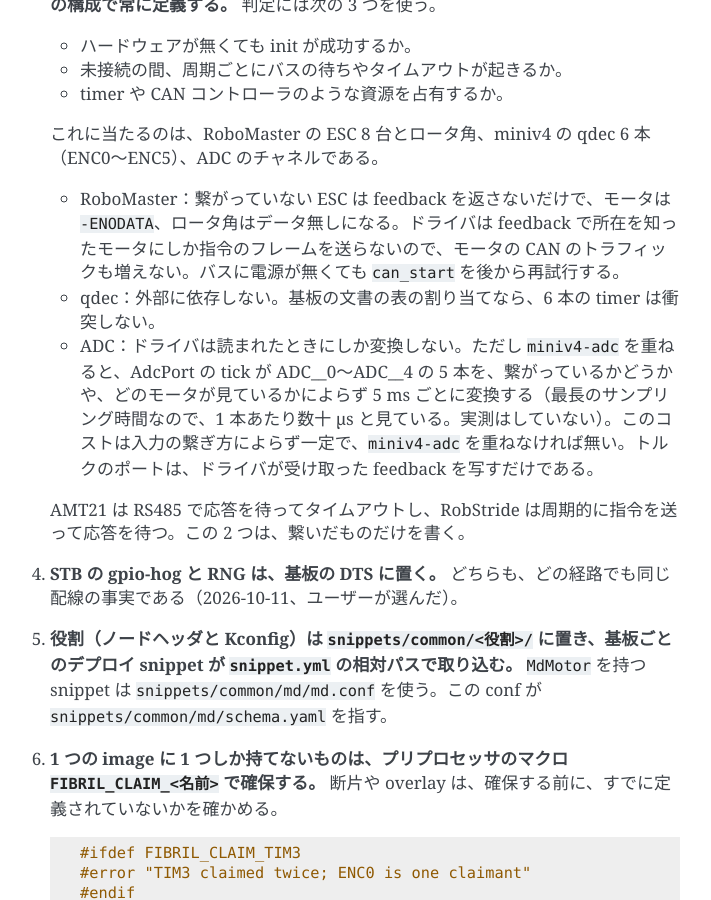
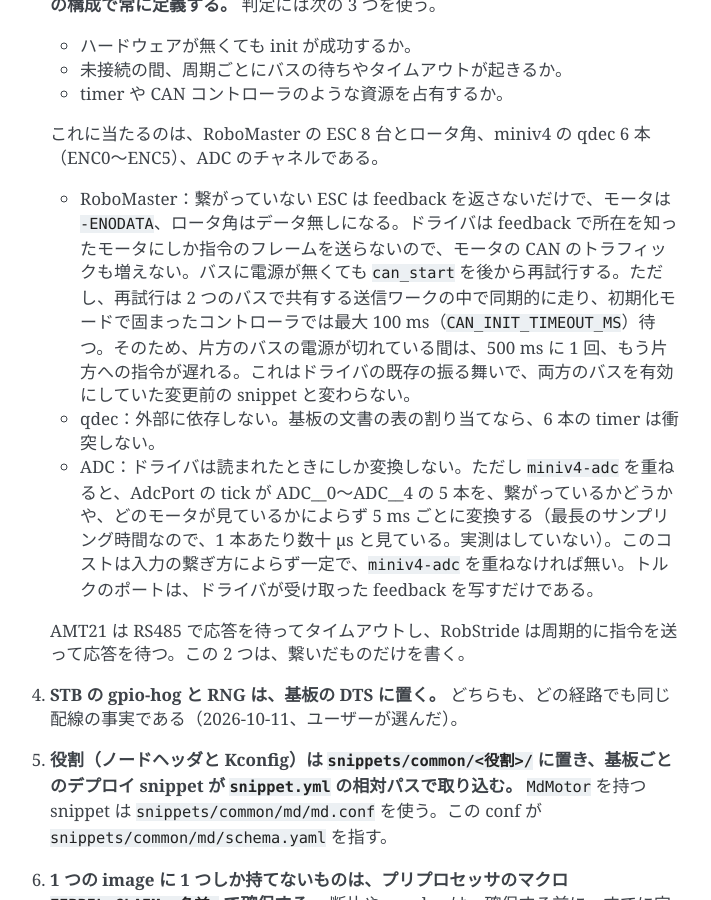
Before and after one commit to ForteFibre/fibril_zephyr, a Sphinx documentation site: the page built from doc/adr/0014-snippet-hardware-fragments.md, in a window 1280 px wide and 900 px high, scrolled down 1592 px. Shown: the whole window, without its empty margins (400-1111 px from the left). Built offline with Sphinx 7.4.7, drawn with Linux system fonts in a browser that asks for light colours; some of the changed text lies outside the part shown.

Commit message:
docs: レビューの指摘に合わせ、トルクのポートとバスの再試行の説明を正す
- 繋がっているモータは、fcan-md-motor に並べていなくても feedback を
  返すので、トルクのポートにはサンプルが出る。サンプル無しになるのは
  未接続、offline、stale のときだけである。
- 電源の無いバスの再試行は、2 つのバスで共有する送信ワークの中で
  同期的に走り、最大 100 ms 待つ。「ほかのバスにコストが無い」は
  誤りだった。ドライバの既存の振る舞いで、変更前の snippet と同じ。
- ADR 0013 の schema のパスを、移動先に合わせる。
- qdec.dtsi の「only never counts」を書き直す。

Co-Authored-By: Claude Opus 5.5 (1M context) <noreply@anthropic.com>

```diff
--- a/doc/adr/0014-snippet-hardware-fragments.md
+++ b/doc/adr/0014-snippet-hardware-fragments.md
@@ -42,7 +42,7 @@ miniv4 のデプロイ snippet が 4 つになった時点で、overlay には
    - timer や CAN コントローラのような資源を占有するか。
 
    これに当たるのは、RoboMaster の ESC 8 台とロータ角、miniv4 の qdec 6 本（ENC0〜ENC5）、ADC のチャネルである。
-   - RoboMaster：繋がっていない ESC は feedback を返さないだけで、モータは `-ENODATA`、ロータ角はデータ無しになる。ドライバは feedback で所在を知ったモータにしか指令のフレームを送らないので、モータの CAN のトラフィックも増えない。バスに電源が無くても `can_start` を後から再試行する。
+   - RoboMaster：繋がっていない ESC は feedback を返さないだけで、モータは `-ENODATA`、ロータ角はデータ無しになる。ドライバは feedback で所在を知ったモータにしか指令のフレームを送らないので、モータの CAN のトラフィックも増えない。バスに電源が無くても `can_start` を後から再試行する。ただし、再試行は 2 つのバスで共有する送信ワークの中で同期的に走り、初期化モードで固まったコントローラでは最大 100 ms（`CAN_INIT_TIMEOUT_MS`）待つ。そのため、片方のバスの電源が切れている間は、500 ms に 1 回、もう片方への指令が遅れる。これはドライバの既存の振る舞いで、両方のバスを有効にしていた変更前の snippet と変わらない。
    - qdec：外部に依存しない。基板の文書の表の割り当てなら、6 本の timer は衝突しない。
    - ADC：ドライバは読まれたときにしか変換しない。ただし `miniv4-adc` を重ねると、AdcPort の tick が ADC__0〜ADC__4 の 5 本を、繋がっているかどうかや、どのモータが見ているかによらず 5 ms ごとに変換する（最長のサンプリング時間なので、1 本あたり数十 µs と見ている。実測はしていない）。このコストは入力の繋ぎ方によらず一定で、`miniv4-adc` を重ねなければ無い。トルクのポートは、ドライバが受け取った feedback を写すだけである。
 
@@ -77,7 +77,8 @@ miniv4 のデプロイ snippet が 4 つになった時点で、overlay には
 別の基板に RoboMaster を載せるときは、`dts/fibril/<board>/robomaster.dtsi` に `cans` を書くだけで済む。
 
 `miniv4-adc` は、どの `miniv4-md-*` とも組める。
-駆動しないモータのトルクのポートは、サンプル無しとして読める。
+トルクのポートは、モータが繋がっていない、offline、または feedback が古いときにサンプル無しになる。
+繋がっているモータは、`fcan-md-motor` に並べていなくても feedback を返すので、そのポートにはサンプルが出る。
 以前の `miniv4-adc-ext5` の構成では、ROS に見える `adc{i}` が 5 個から 13 個に増え、ADC__0 のポートは 0 から 8 になった。
 `max_count` は Kconfig の上限なので、schema の blob は変わらない。
 `-S` の順序を入れ替えても、ノードの並びが変わるだけで、devicetree の中身と schema の blob は変わらない。
```
Also changed, not shown: doc/adr/0013-md-motor-calibration-and-current.md (+1 -1 lines), doc/apps.md (+2 -1 lines), 3 other files.
